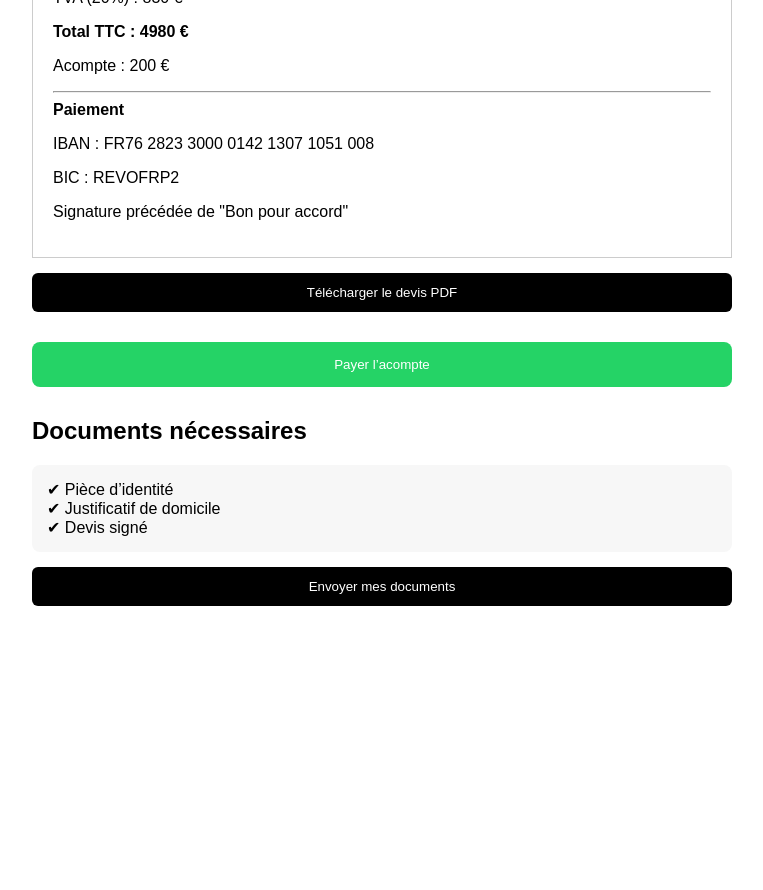
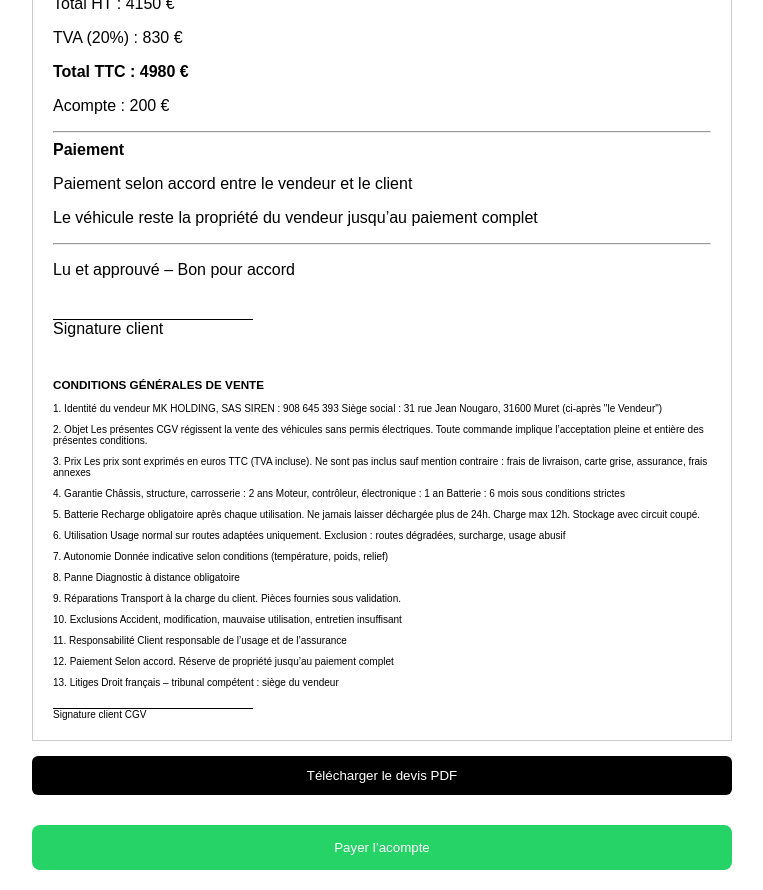
Before and after one commit to khelifamansour/neodrive-site, a Next.js app: page /reservation in a window 1280 px wide. Shown: the part 980-1870 px from the top of the page, without its empty margins (258-1021 px from the left). Before the commit the page ends 1606 px from the top, so only its background shows below. Built offline with nearby package versions, Linux system fonts and the light colour scheme.

Commit message:
Update page.tsx

```diff
--- a/app/reservation/page.tsx
+++ b/app/reservation/page.tsx
@@ -9,14 +9,14 @@ export default function Reservation() {
   const [adresse, setAdresse] = useState("");
   const [cp, setCp] = useState("");
   const [ville, setVille] = useState("");
+  const [accepted, setAccepted] = useState(false);
 
   const today = "11 juin 2025";
 
-  // ✅ PRICES (TTC already included)
+  // PRICES TTC
   const prixVehiculeTTC = 4490;
   const transportTTC = 490;
 
-  // Extract VAT (20% included)
   const prixVehiculeHT = prixVehiculeTTC / 1.2;
   const transportHT = transportTTC / 1.2;
 
@@ -43,6 +43,18 @@ export default function Reservation() {
         <input placeholder="Adresse" value={adresse} onChange={(e) => setAdresse(e.target.value)} style={input}/>
         <input placeholder="Code postal" value={cp} onChange={(e) => setCp(e.target.value)} style={input}/>
         <input placeholder="Ville" value={ville} onChange={(e) => setVille(e.target.value)} style={input}/>
+      </div>
+
+      {/* ACCEPT CGV */}
+      <div style={{ marginTop: 20 }}>
+        <label>
+          <input
+            type="checkbox"
+            checked={accepted}
+            onChange={(e) => setAccepted(e.target.checked)}
+          />{" "}
+          J’ai lu et j’accepte les conditions générales de vente
+        </label>
       </div>
 
       {/* DEVIS */}
@@ -74,7 +86,7 @@ export default function Reservation() {
             <p>31 rue Jean Nougaro</p>
             <p>31600 Muret</p>
             <p>SIREN : 908 645 393</p>
-            <p>TVA : 20% incluse</p>
+            <p>TVA incluse</p>
           </div>
         </div>
 
@@ -104,12 +116,110 @@ export default function Reservation() {
         <hr />
 
         <strong>Paiement</strong>
-        <p>IBAN : FR76 2823 3000 0142 1307 1051 008</p>
-        <p>BIC : REVOFRP2</p>
+        <p>Paiement selon accord entre le vendeur et le client</p>
+        <p>Le véhicule reste la propriété du vendeur jusqu’au paiement complet</p>
 
-        <p style={{ marginTop: 15 }}>
-          Signature précédée de "Bon pour accord"
-        </p>
+        <hr />
+
+        <p>Lu et approuvé – Bon pour accord</p>
+
+        <div style={{ marginTop: 40 }}>
+          <div style={{ borderTop: "1px solid #000", width: 200 }}>
+            Signature client
+          </div>
+        </div>
+
+        {/* CGV FULL */}
+        <div style={{ marginTop: 40, fontSize: 10 }}>
+
+          <h3>CONDITIONS GÉNÉRALES DE VENTE</h3>
+
+          <p>
+1. Identité du vendeur
+MK HOLDING, SAS
+SIREN : 908 645 393
+Siège social : 31 rue Jean Nougaro, 31600 Muret
+(ci-après "le Vendeur")
+          </p>
+
+          <p>
+2. Objet
+Les présentes CGV régissent la vente des véhicules sans permis électriques.
+Toute commande implique l’acceptation pleine et entière des présentes conditions.
+          </p>
+
+          <p>
+3. Prix
+Les prix sont exprimés en euros TTC (TVA incluse).
+Ne sont pas inclus sauf mention contraire :
+frais de livraison, carte grise, assurance, frais annexes
+          </p>
+
+          <p>
+4. Garantie
+Châssis, structure, carrosserie : 2 ans
+Moteur, contrôleur, électronique : 1 an
+Batterie : 6 mois sous conditions strictes
+          </p>
+
+          <p>
+5. Batterie
+Recharge obligatoire après chaque utilisation.
+Ne jamais laisser déchargée plus de 24h.
+Charge max 12h.
+Stockage avec circuit coupé.
+          </p>
+
+          <p>
+6. Utilisation
+Usage normal sur routes adaptées uniquement.
+Exclusion : routes dégradées, surcharge, usage abusif
+          </p>
+
+          <p>
+7. Autonomie
+Donnée indicative selon conditions (température, poids, relief)
+          </p>
+
+          <p>
+8. Panne
+Diagnostic à distance obligatoire
+          </p>
+
+          <p>
+9. Réparations
+Transport à la charge du client.
+Pièces fournies sous validation.
+          </p>
+
+          <p>
+10. Exclusions
+Accident, modification, mauvaise utilisation, entretien insuffisant
+          </p>
+
+          <p>
+11. Responsabilité
+Client responsable de l’usage et de l’assurance
+          </p>
+
+          <p>
+12. Paiement
+Selon accord.
+Réserve de propriété jusqu’au paiement complet
+          </p>
+
+          <p>
+13. Litiges
+Droit français – tribunal compétent : siège du vendeur
+          </p>
+
+          <div style={{ marginTop: 20 }}>
+            <div style={{ borderTop: "1px solid black", width: 200 }}>
+              Signature client CGV
+            </div>
+          </div>
+
+        </div>
 
       </div>
 
@@ -121,52 +231,23 @@ export default function Reservation() {
       {/* PAYMENT */}
       <div style={{ marginTop: 20 }}>
         <a href="https://buy.stripe.com/YOUR_LINK" target="_blank">
-          <button style={payBtn}>
+          <button style={payBtn} disabled={!accepted}>
             Payer l’acompte
           </button>
         </a>
       </div>
 
-      {/* DOCUMENTS */}
-      <div style={{ marginTop: 30 }}>
-        <h2>Documents nécessaires</h2>
-
-        <div style={box}>
-          ✔ Pièce d’identité<br/>
-          ✔ Justificatif de domicile<br/>
-          ✔ Devis signé
-        </div>
-
-        <a href="https://tally.so/r/YOUR_FORM" target="_blank">
-          <button style={btn}>
-            Envoyer mes documents
-          </button>
-        </a>
-      </div>
-
-      {/* PRINT FIX */}
+      {/* STYLES */}
       <style>
         {`
         @media print {
-          @page {
-            size: A4;
-            margin: 10mm;
-          }
-
-          body * {
-            visibility: hidden;
-          }
-
-          #devis, #devis * {
-            visibility: visible;
-          }
-
+          body * { visibility: hidden; }
+          #devis, #devis * { visibility: visible; }
           #devis {
             position: absolute;
             top: 0;
             left: 0;
             width: 100%;
-            max-width: 190mm;
           }
         }
         `}
@@ -175,8 +256,6 @@ export default function Reservation() {
     </main>
   );
 }
-
-/* STYLES */
 
 const input = {
   width: "100%",
@@ -205,10 +284,3 @@ const payBtn = {
   border: "none",
   borderRadius: 8
 };
-
-const box = {
-  marginTop: 10,
-  background: "#f7f7f7",
-  padding: 15,
-  borderRadius: 8
-};
```
